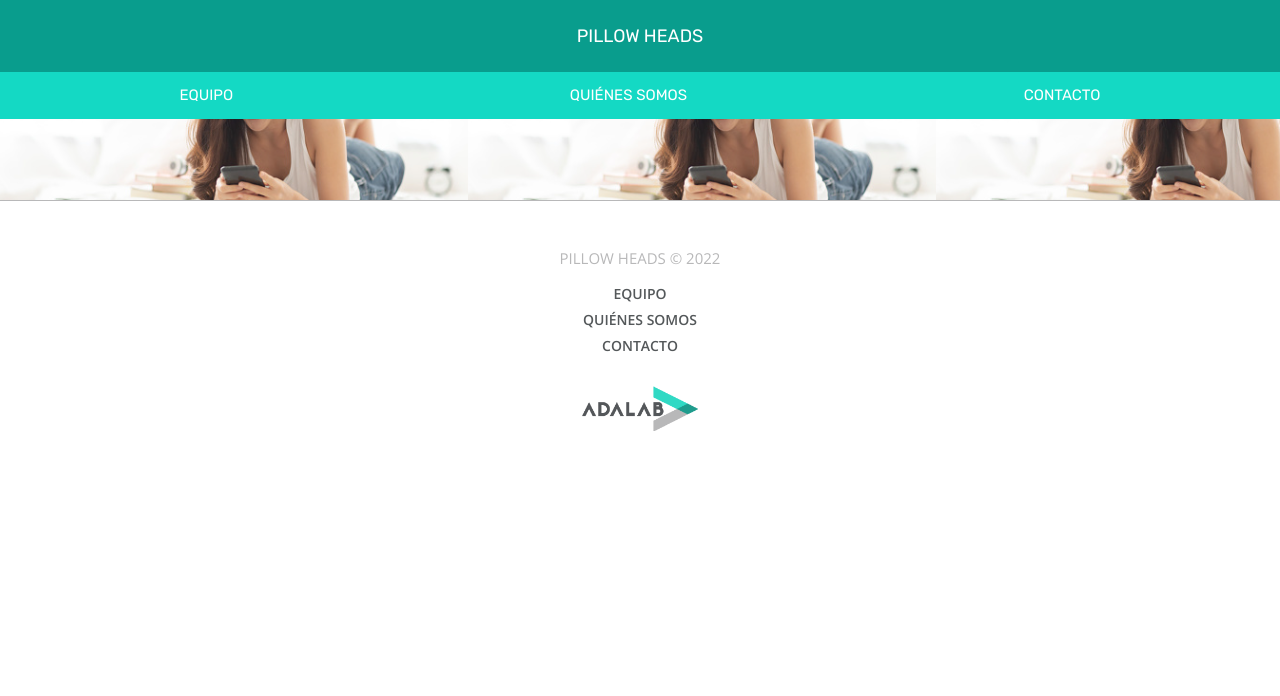
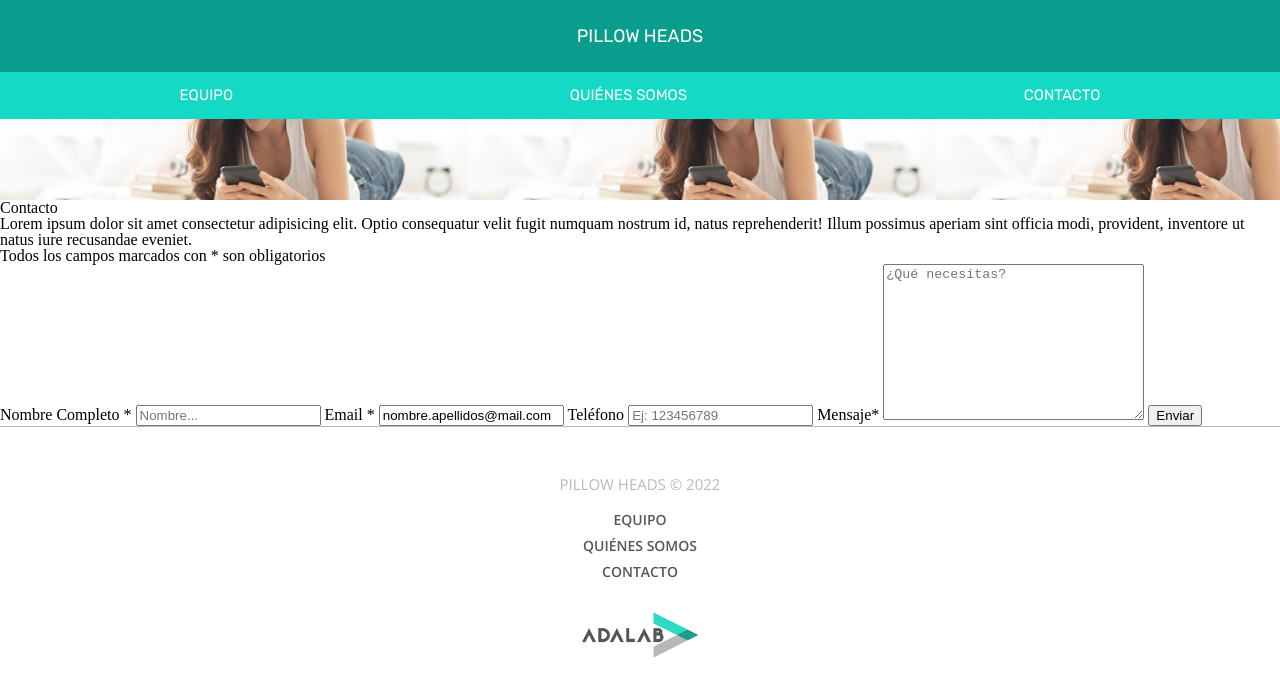
Before and after one commit to Adalab/project-promo-r-module-1-team-5, a website: page src/html/contact.html in a window 1280 px wide. Drawn offline with nearby package versions, Linux system fonts and the light colour scheme; files that its build step writes are made by us from their sources; files whose address does not match are found by name.

Commit message:
firt-form

```diff
--- a/src/html/contact.html
+++ b/src/html/contact.html
@@ -17,12 +17,28 @@
 <body>
     <include src="./partials/header.html"></include>
     <main>
-        <section class="hero-contact">
-           <!-- hacer el partial para la imagen/titulo/párrafo-->
+        <section class="hero-contact"></section>
+        <article>
+            <h1>Contacto</h1>
+            <p>Lorem ipsum dolor sit amet consectetur adipisicing elit. Optio consequatur velit fugit numquam nostrum id, natus reprehenderit! Illum possimus aperiam sint officia modi, provident, inventore ut natus iure recusandae eveniet.</p>
+            <p>Todos los campos marcados con * son obligatorios</p>
+        </article>
+        <section>
+            <form action="./signup" method="post">
+                <label for="fullName">Nombre Completo *</label>
+                <input type="text" id="fullName" name="fullName" placeholder="Nombre..." required>
+                <label for="email">Email *</label>
+                <input type="email" id="email" name="email" value="nombre.apellidos@mail.com" required>
+                <label for="phone">Teléfono</label>
+                <input type="tel" id="phone" name="phone" placeholder="Ej: 123456789">
+                <label for="message">Mensaje*</label>
+                <textarea name="message" id="message" cols="30" rows="10" placeholder="¿Qué necesitas?" required></textarea>
+                <input type="submit" id="submit" value="Enviar">
+            </form>
 
-        </section>
-        <section>
-             <!-- hacer el partial para el formulario, el botón debería ir en componentes?-->
+
+
+            </form>
         </section>
     </main>
     <include src="./partials/footer.html"></include>
```
